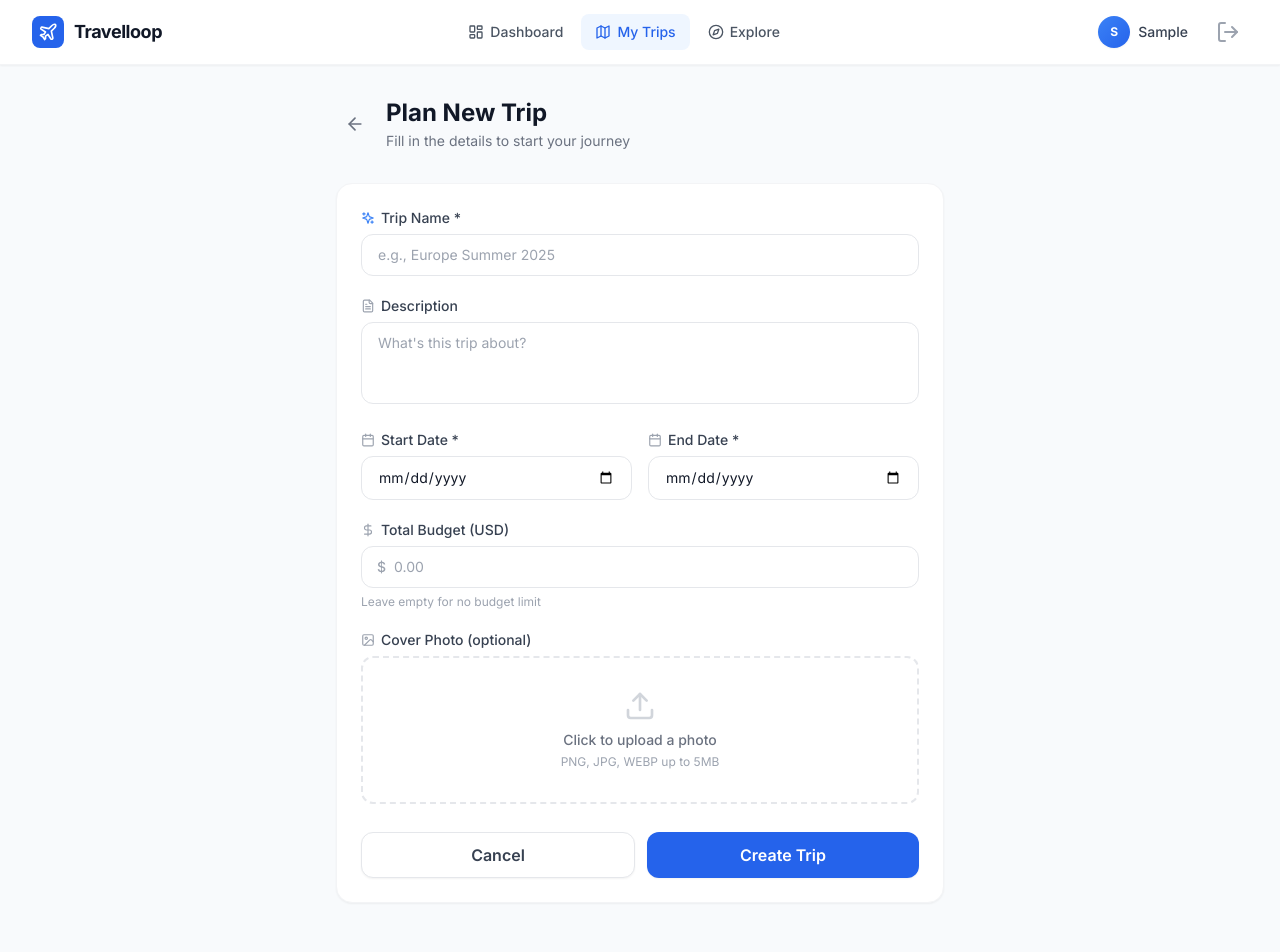
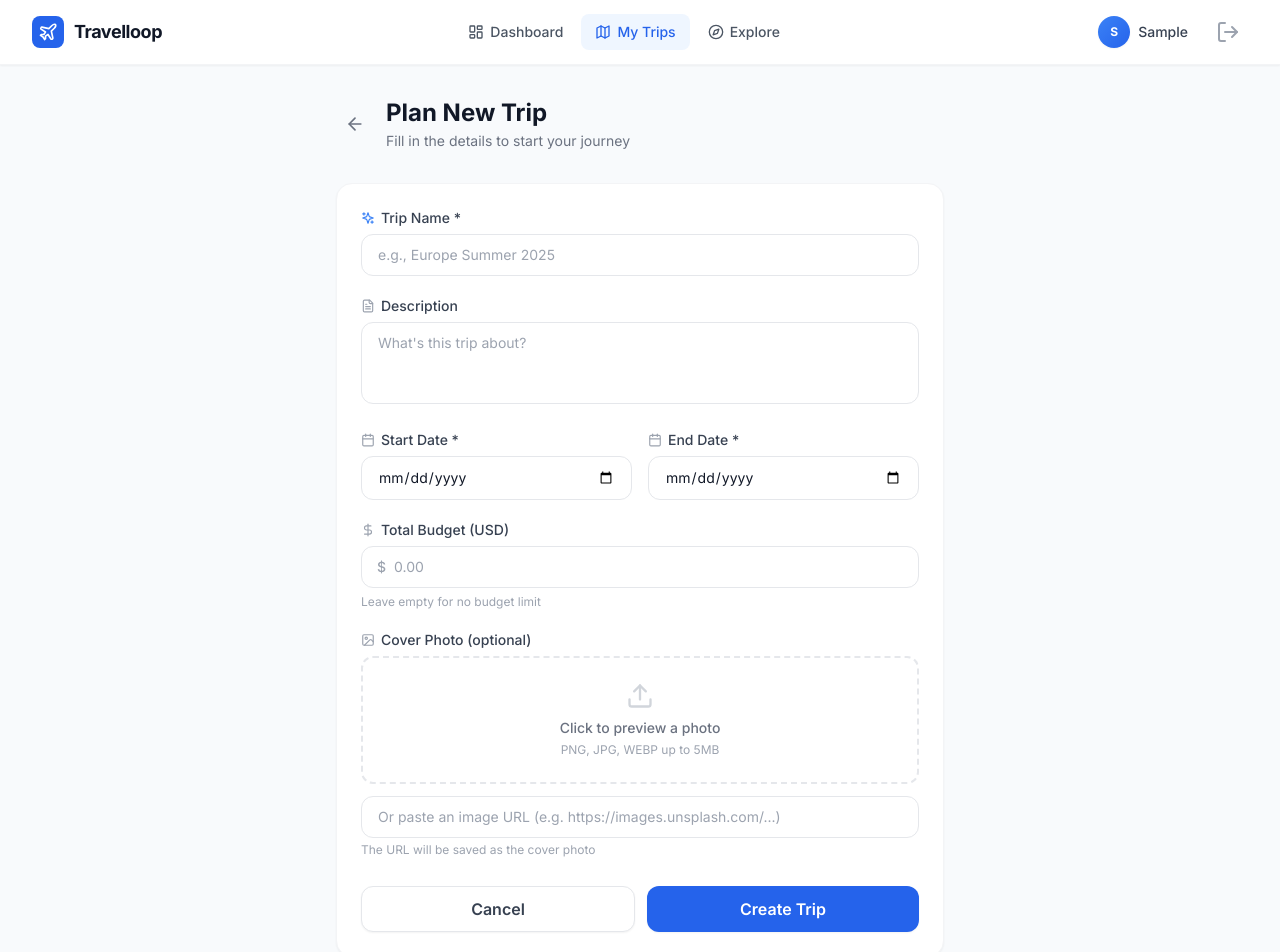
Before and after one commit to ratheesh-17/ODOO1, a React (Create React App) app in the folder frontend/: page /trips/new in a window 1280 px wide. Shown: the top 952 px of the page. Built offline with nearby package versions, Linux system fonts and the light colour scheme; sample sign-in values are in the browser's storage.

Commit message:
fix: cover photo uses URL for storage, file input for local preview only - prevents base64 overflow

```diff
--- a/frontend/src/pages/CreateTrip.jsx
+++ b/frontend/src/pages/CreateTrip.jsx
@@ -24,11 +24,13 @@ const CreateTrip = () => {
     const file = e.target.files[0];
     if (!file) return;
     if (!file.type.startsWith('image/')) { setFieldErrors(p => ({ ...p, cover_photo: 'Please select an image file' })); return; }
+    if (file.size > 5 * 1024 * 1024) { setFieldErrors(p => ({ ...p, cover_photo: 'Image must be under 5MB' })); return; }
     const reader = new FileReader();
     reader.onload = (ev) => {
       setPhotoPreview(ev.target.result);
-      // store as data URL — in production this would upload to a server
-      setFormData(p => ({ ...p, cover_photo: ev.target.result }));
+      // Keep preview locally; send null to backend (no file server in this setup)
+      // In production, upload to S3/Cloudinary and store the returned URL
+      setFormData(p => ({ ...p, cover_photo: '' }));
     };
     reader.readAsDataURL(file);
   };
@@ -158,7 +160,7 @@ const CreateTrip = () => {
               </label>
 
               {photoPreview ? (
-                <div className="relative">
+                <div className="relative mb-3">
                   <img src={photoPreview} alt="Cover preview"
                     className="w-full h-40 object-cover rounded-xl border border-gray-200" />
                   <button type="button" onClick={clearPhoto}
@@ -167,15 +169,19 @@ const CreateTrip = () => {
                   </button>
                 </div>
               ) : (
-                <div
-                  onClick={() => fileRef.current?.click()}
-                  className="border-2 border-dashed border-gray-200 rounded-xl p-8 text-center cursor-pointer hover:border-blue-400 hover:bg-blue-50/30 transition-all group">
-                  <Upload className="h-8 w-8 text-gray-300 group-hover:text-blue-400 mx-auto mb-2 transition-colors" />
-                  <p className="text-sm text-gray-500 group-hover:text-blue-600 font-medium">Click to upload a photo</p>
+                <div onClick={() => fileRef.current?.click()}
+                  className="border-2 border-dashed border-gray-200 rounded-xl p-6 text-center cursor-pointer hover:border-blue-400 hover:bg-blue-50/30 transition-all group mb-3">
+                  <Upload className="h-7 w-7 text-gray-300 group-hover:text-blue-400 mx-auto mb-2 transition-colors" />
+                  <p className="text-sm text-gray-500 group-hover:text-blue-600 font-medium">Click to preview a photo</p>
                   <p className="text-xs text-gray-400 mt-1">PNG, JPG, WEBP up to 5MB</p>
                 </div>
               )}
               <input ref={fileRef} type="file" accept="image/*" className="hidden" onChange={handleFileChange} />
+
+              {/* URL input as the actual stored value */}
+              <input type="url" className="input-field" placeholder="Or paste an image URL (e.g. https://images.unsplash.com/...)"
+                value={formData.cover_photo} onChange={set('cover_photo')} />
+              <p className="text-xs text-gray-400 mt-1">The URL will be saved as the cover photo</p>
               {fieldErrors.cover_photo && <p className="text-xs text-red-500 mt-1">{fieldErrors.cover_photo}</p>}
             </div>
 
```
Also changed, not shown: 1 other file (tests, documents, lock files or other folders).
